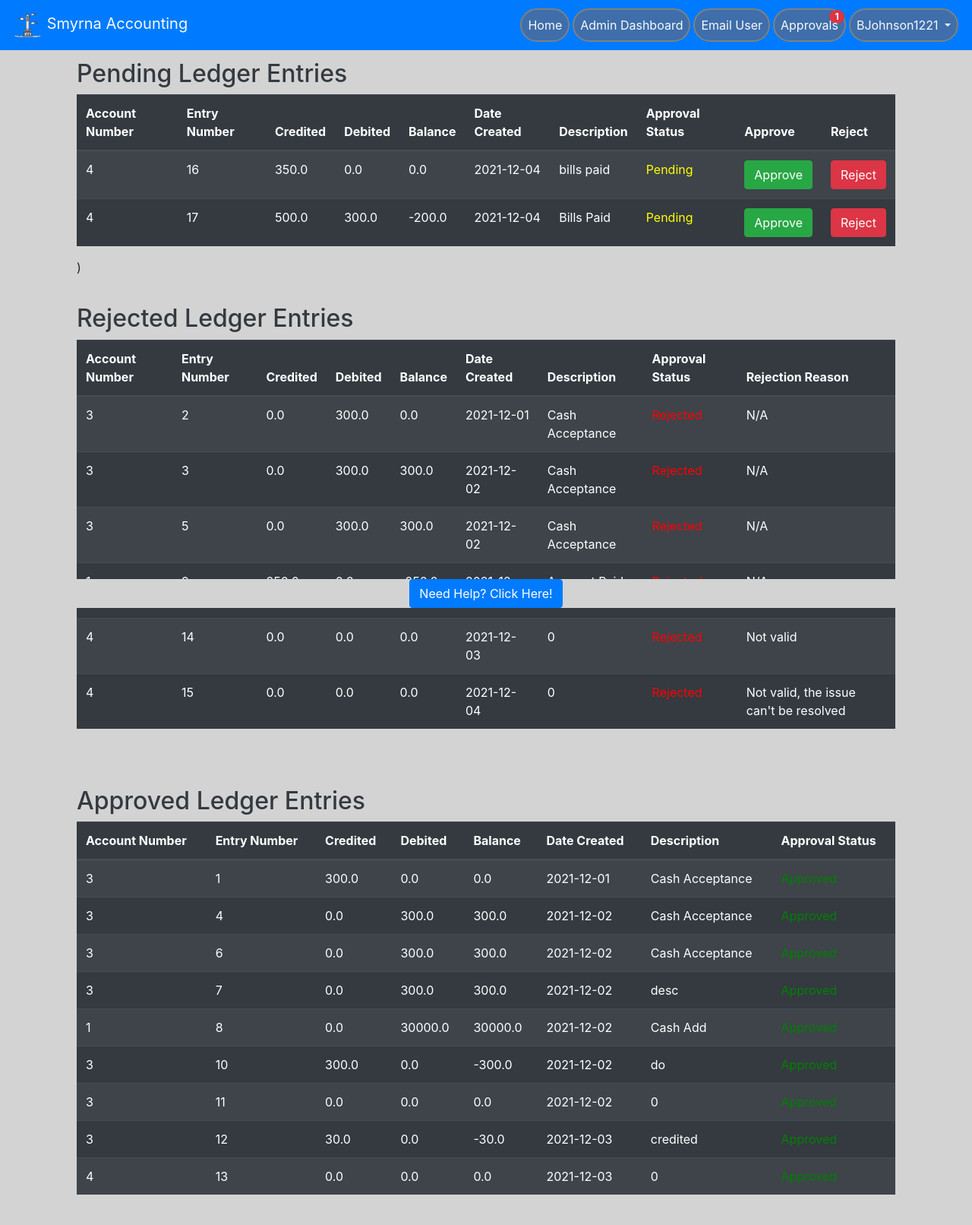
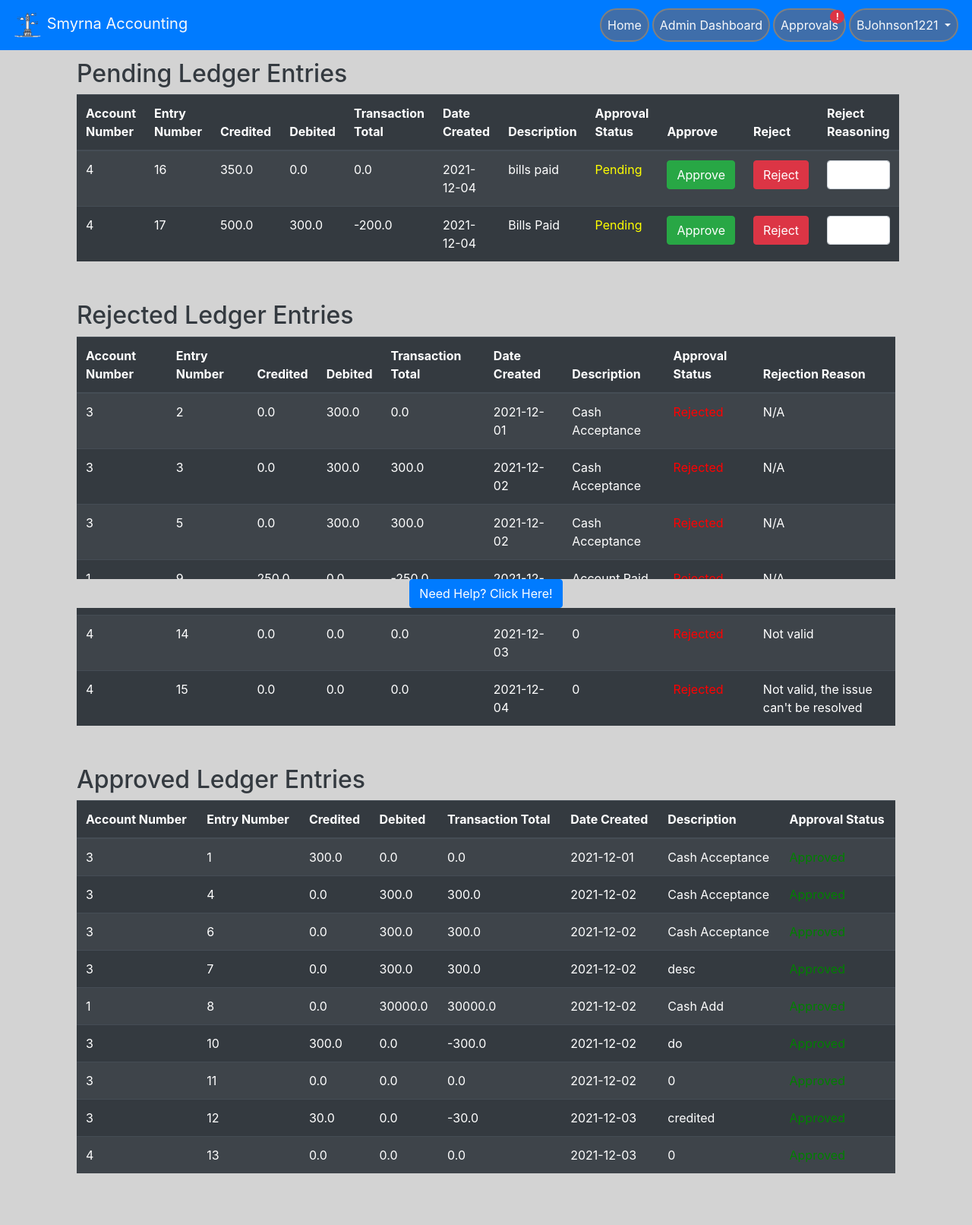
Before and after one commit to Dunson/SWE_4713_Project, a Flask app: page /approvals in a window 1280 px wide. Shown: the whole page at 76% size. After the commit the page ends 1544 px from the top, so only its background shows below. Run offline with Flask 2, Linux system fonts and the light colour scheme; a user stored in the database is signed in; data comes from the database, SQL or seed files in the repository; both versions use the stored data as it was after the commit; some libraries are stand-ins or nearby versions.

Commit message:
many changes

```diff
--- a/website/auth.py
+++ b/website/auth.py
@@ -12,6 +12,7 @@ from datetime import datetime, timedelta
 from flask_mail import Mail, Message
 import json
 auth = Blueprint('auth', __name__)
+from sqlalchemy.sql import func
 
 #GLOBAL Variables
 SEARCHID = 'none'
@@ -244,7 +245,7 @@ def adminPort():
 
     else:
 
-        if current_user.hasAdmin:
+        if current_user.hasAdmin or current_user.hasMan:
             return render_template('adminPortal.html',
                                    user=current_user, query=User.query.all())
         else:
@@ -260,7 +261,7 @@ def adminPort():
 def accountOverview(id):
 
 
-    if current_user.hasAdmin:
+    if current_user.hasAdmin or current_user.hasMan:
 
         usr_status = False
         usr_hasMan = False
@@ -318,10 +319,10 @@ def accountOverview(id):
                 global ACC_ID
                 ACC_ID = request.form.get('searchBar')
                 if ACC_ID:
-                    return redirect(url_for('auth.view_account', id = ACC_ID))
+                    return redirect(url_for('auth.view_account', id=ACC_ID))
 
                 account_number = request.form.get("get_account")
-                return redirect(url_for('auth.view_account', id = int(account_number)))
+                return redirect(url_for('auth.view_account', id=int(account_number)))
 
     else:
         flash(no_access, category='error')
@@ -330,9 +331,8 @@ def accountOverview(id):
         error.errorcreate(no_access, commit=True)
         return redirect(url_for('views.home'))
 
-    return render_template('accountOverview.html', user=current_user,
-                        query=User.query.all(), searchID=id,
-                        acc_query= Account.query.join(User).filter(Account.user_id==id))
+    return render_template('accountOverview.html', user=current_user, query=User.query.all(),
+                           searchID=id, acc_query=Account.query.join(User).filter(Account.user_id == id))
 
 
 
@@ -350,10 +350,10 @@ def newChart(id):
         init_bal = request.form.get('init_bal')
         acc_statement = request.form.get('acc_statement')
 
-        new_acc = Account(acc_name = acc_name, acc_cat = acc_cat,
-                            acc_desc = acc_desc, init_bal = init_bal,
-                            acc_statement = acc_statement,
-                            user_id = qID)
+        new_acc = Account(acc_name=acc_name, acc_cat=acc_cat,
+                            acc_desc=acc_desc, init_bal=init_bal,
+                            acc_statement=acc_statement,
+                            user_id=qID)
 
         db.session.add(new_acc)
         db.session.commit()
@@ -378,8 +378,11 @@ def view_account(id):
         entry_desc = request.form.get('entry_desc')
         entry_cred = request.form.get('entry_cred')
         entry_deb = request.form.get('entry_deb')
-        acc_ID = id
+        attachment = request.form.get('attachment')
+        acc_id = id
 
+        if attachment == None:
+            attachment = "static/default.pdf"
 
         init_deb = float(entry_deb)
         init_cred = float(entry_cred)
@@ -387,29 +390,14 @@ def view_account(id):
 
         new_entry = Ledger(entry_date=datetime.now(), entry_desc=entry_desc,
                            entry_cred=entry_cred, entry_deb=entry_deb, entry_bal=entry_bal,
-                           isApproved='Pending', acc_num=acc_ID, attachment=bytes(json.dumps("static/default.pdf"), 'utf8'),
+                           isApproved='Pending', acc_num=acc_id, attachment=bytes(json.dumps(attachment), 'utf8'),
                            reject_comment="N/A")
         db.session.add(new_entry)
         db.session.commit()
 
+        return redirect(url_for('auth.view_account', id=acc_id))
 
-        prev_entry_num = new_entry.get_entry_num() - 1
-        prev_entry = Ledger.query.filter_by(entry_num = prev_entry_num).first()
-        print(prev_entry)
-        prev_bal = ''
-        if prev_entry:
-            prev_bal = prev_entry.entry_bal
-
-
-        if new_entry.entry_num == 1:
-            new_entry.update_balance(entry_bal, commit=True)
-        else:
-            new_balance = format_balance(calculate_balance(prev_bal, entry_bal))
-            new_entry.update_balance(new_balance, commit=True)
-
-        return redirect(url_for('auth.view_account',id = acc_ID))
-
-    return render_template('accountView.html', user= current_user, acc_ID=id,
+    return render_template('accountView.html', user=current_user, acc_id=id,
                         acc_query=Account.query.join(User).filter(Account.user_id == id),
                         led_query=Ledger.query.join(Account).filter(Ledger.acc_num == id,
                                                                     Ledger.isApproved == 'Approved'))
@@ -430,7 +418,8 @@ def userNameGenGlobal(first, last):
 
 @auth.route('/home')
 def homepage():
-    return render_template("home.html", user=current_user, acc_query=Account.query.join(User))
+    return render_template("home.html", user=current_user, acc_query=Account.query.join(User),
+                           usracc=Account.query.join(User).filter(User.id == current_user.id))
 
 
 @auth.route('/help')
@@ -479,6 +468,10 @@ def approve():
     req =request.form
     a = req.get("approve")
     r = req.get("reject")
+    rc = req.get("reject_reasoning")
+
+    if rc == None:
+        rc = "N/A"
 
     if request.method == "POST":
         if a:
@@ -487,6 +480,7 @@ def approve():
         elif r:
             rejection_query = Ledger.query.filter_by(entry_num=int(r)).first()
             rejection_query.isApproved = 'Rejected'
+            rejection_query.reject_comment = rc
 
         db.session.commit()
 
@@ -498,16 +492,19 @@ def approve():
 
 @auth.route('/income_statement/', methods=['GET','POST'])
 def income_statement():
+    id = current_user.id
     return render_template('income_statement.html', user=current_user)
 
 
 @auth.route('/balance_sheet/', methods=['GET','POST'])
 def balance_sheet():
-    return render_template('balance_sheet.html', user=current_user)
+    id = current_user.id
+    return render_template('balance_sheet.html', user=current_user ) #account=current_user.accounts
 
 
 @auth.route('/trial_balance/', methods=['GET','POST'])
 def trial_balance():
+    id = current_user.id
     return render_template('trial_balance.html', user=current_user)
 
 # --Tools---
--- a/website/templates/accountOverview.html
+++ b/website/templates/accountOverview.html
@@ -3,6 +3,7 @@
 
 {%block content%}
 <br>
+    {% if user.hasAdmin == True %}
 <div class="container pb-3 pl-3 pr-3" style="position: absolute; left: 10px; top: 100px; width: 250px; height: 50px;">
     <h3 class="text-center text-dark">User Information</h3>
     <div class=" container bg-dark text-light pl-2">
@@ -128,7 +129,7 @@
     </div>
 
 </div>
-
+    {% endif %}
 <div class="container text-light pb-2" style="position: absolute; top: 100px; width: 1100px;">
   <form class ="form-inline" method="POST">
   <h2 class="text-dark">Chart of Accounts</h2>
--- a/website/templates/adminPortal.html
+++ b/website/templates/adminPortal.html
@@ -1,6 +1,6 @@
 {% extends "base.html" %} {% block title %} Admin Portal {% endblock %} {%block
 content%}
-<h1 class="text-center">Admin Dashboard</h1>
+<h1 class="text-center">User List</h1>
 <br />
 
 </div>
@@ -34,6 +34,7 @@ content%}
           <th>Date Created</th>
           <th>Status</th>
           <th>Link</th>
+          <th>Email User</th>
         </tr>
       </thead>
 
@@ -69,6 +70,7 @@ content%}
                     </button>
                 </form>
             </td>
+            <td><a href="/email_user" class="link-primary">Send Email</a></td>
         </tr>
         {% endfor %}
       </tbody>
--- a/website/templates/approvals.html
+++ b/website/templates/approvals.html
@@ -23,12 +23,13 @@
           <th>Entry Number</th>
           <th>Credited</th>
           <th>Debited</th>
-          <th>Balance</th>
+          <th>Transaction Total</th>
           <th>Date Created</th>
           <th>Description</th>
           <th>Approval Status</th>
           <th>Approve</th>
           <th>Reject</th>
+          <th>Reject Reasoning</th>
         </tr>
       </thead>
 
@@ -48,38 +49,14 @@
           <td style="color: red">Rejected</td>
           {% endif %}
           <td><form method="post"><button name="approve" type="submit" class="btn btn-success" value="{{ ledger.entry_num }}">Approve</button></form></td>
-          <td>
-              <!-- Button trigger modal -->
-            <button name="init_reject" type="button" class="btn btn-danger" data-toggle="modal" data-target="#exampleModal">Reject</button>
-
-<!-- Modal -->
- <div class="modal fade" id="exampleModal" tabindex="-1" aria-labelledby="exampleModalLabel" aria-hidden="true">
-  <div class="modal-dialog">
-    <div class="modal-content">
-      <form method="post">
-      <div class="modal-body">
-            <textarea class="form-control" placeholder="Leave a comment here" id="floatingTextarea"></textarea>
-            <label for="floatingTextarea">Comment</label>
-      </div>
-      <div class="modal-footer">
-        <button type="button" class="btn btn-secondary" data-dismiss="modal">Close</button>
-        <button type="submit" name="reject" class="btn btn-primary" value={{ ledger.entry_num }} data-dismiss="modal">Save changes</button>
-      </div>
-      </form>
-    </div>
-  </div>
-</div>
-
-          </td>
+          <td><form method="post"><button name="reject" type="submit" class="btn btn-danger" value="{{ ledger.entry_num }}">Reject</button></td>
+            <td><input name="reject_reasoning" type="text" class="form-control"></td></form>
         </tr>
         {% endfor %}
-
       </tbody>
     </table>
   </div>
-        )
 
-  <br>
 
 </div>
 
@@ -97,7 +74,7 @@
           <th>Entry Number</th>
           <th>Credited</th>
           <th>Debited</th>
-          <th>Balance</th>
+          <th>Transaction Total</th>
           <th>Date Created</th>
           <th>Description</th>
           <th>Approval Status</th>
@@ -128,8 +105,6 @@
     </table>
   </div>
 
-  <br>
-
 
 </div>
 
@@ -147,7 +122,7 @@
           <th>Entry Number</th>
           <th>Credited</th>
           <th>Debited</th>
-          <th>Balance</th>
+          <th>Transaction Total</th>
           <th>Date Created</th>
           <th>Description</th>
           <th>Approval Status</th>
--- a/website/templates/base.html
+++ b/website/templates/base.html
@@ -68,10 +68,20 @@
                     <a class = "nav-link text-light text-center" id = "adminPort" href="/adminPortal">Admin Dashboard</a>
                 </li>
                  <li class = "nav-item">
-                    <a class = "nav-link text-light text-center" id = "emailuser" href="/email_user">Email User</a>
+                     <span class="badge badge-pill badge-danger" style="float:right;margin-bottom:-10px;">!</span>
+                    <a class = "nav-link text-light text-center" id = "approvals" href="/approvals">Approvals</a>
                  </li>
+                {% endif %}
+
+                {% if user.hasMan %}
+                <li class = "nav-item">
+                    <a class = "nav-link text-light text-center" id = "homepage" href="/home">Home</a>
+                 </li>
+                <li class = "nav-item">
+                    <a class = "nav-link text-light text-center" id = "adminPort" href="/adminPortal">Users</a>
+                </li>
                  <li class = "nav-item">
-                     <span class="badge badge-pill badge-danger" style="float:right;margin-bottom:-10px;">1</span>
+                     <span class="badge badge-pill badge-danger" style="float:right;margin-bottom:-10px;">!</span>
                     <a class = "nav-link text-light text-center" id = "approvals" href="/approvals">Approvals</a>
                  </li>
                 {% endif %}
--- a/website/templates/trial_balance.html
+++ b/website/templates/trial_balance.html
@@ -14,7 +14,7 @@
         <div class="table-wrapper">
             <h2>Trial Balance</h2>
             <table class="table table-hover">
-                <th>Description</th>
+                <th>Account Name</th>
                 <th>Debit</th>
                 <th>Credit</th>
                 <tr>
--- a/website/views.py
+++ b/website/views.py
@@ -18,4 +18,5 @@ def home():
         ACC_ID = request.form.get('searchBar')
         return redirect(url_for('auth.view_account'))
 
-    return render_template("home.html", user=current_user,  acc_query=Account.query.join(User))
+    return render_template("home.html", user=current_user,  acc_query=Account.query.join(User),
+                           usracc=Account.query.join(User).filter(User.id == current_user.id))
```
Also changed, not shown: website/templates/accountView.html (+6 -10 lines), website/templates/home.html (+47 -1 lines), website/database.db.
